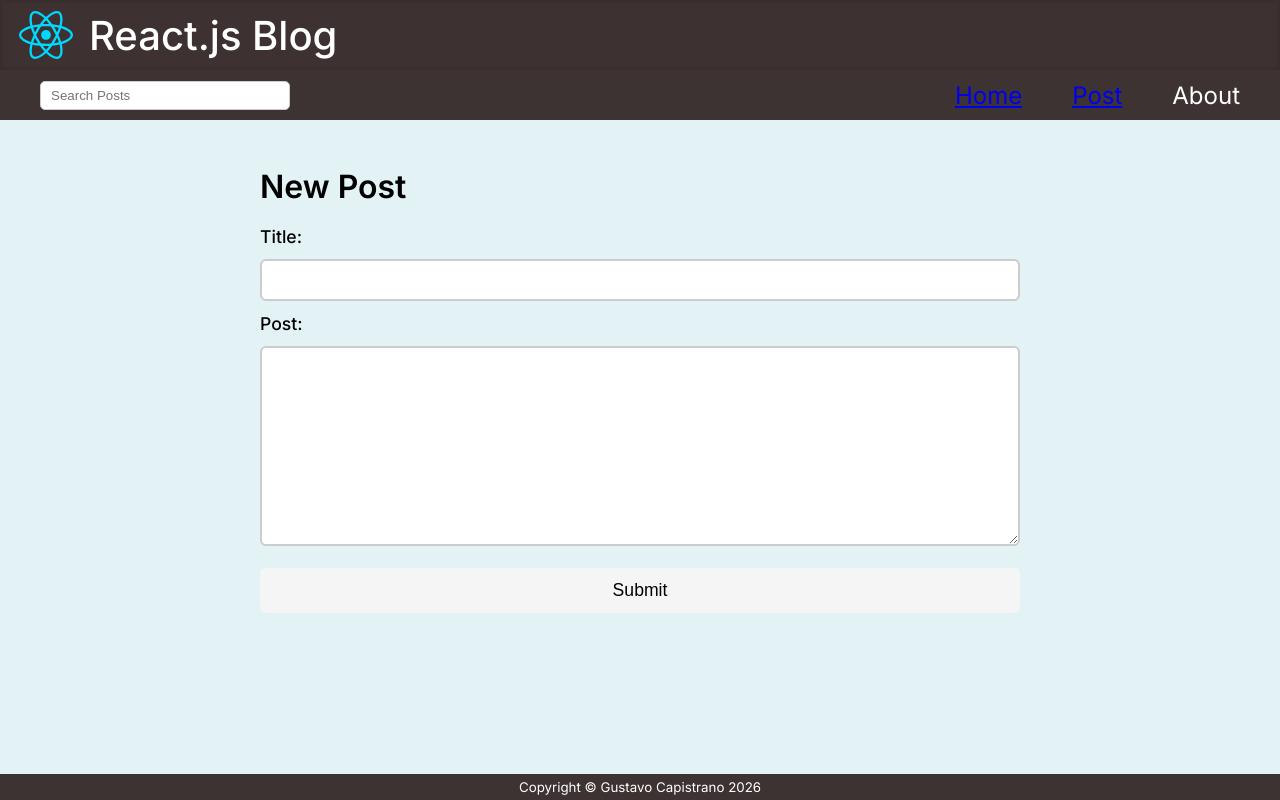
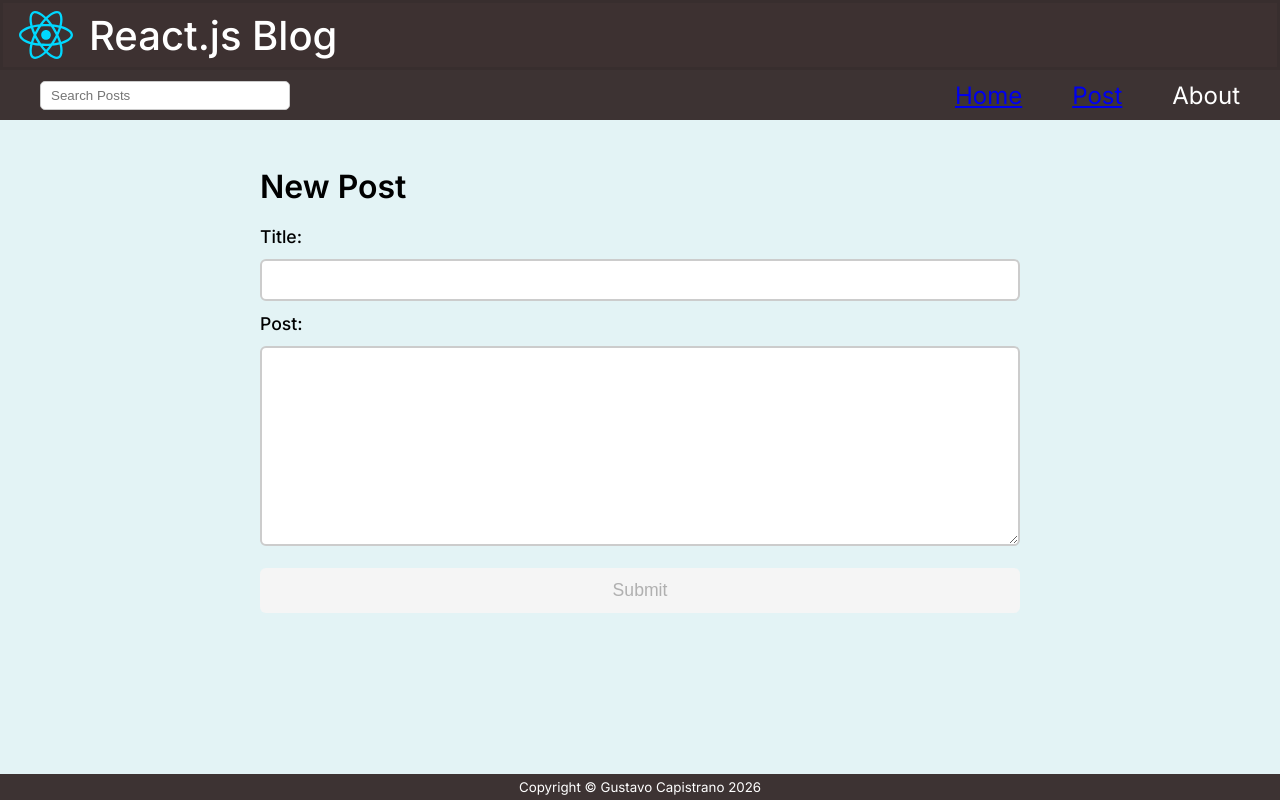
Before and after one commit to GustavoCapis/react-blog, a React (Vite) app: page /post in a window 1280 px wide. Built offline with nearby package versions, Linux system fonts and the light colour scheme; no server answers.

Commit message:
feat: add required validation to post form fields.

```diff
--- a/src/App.jsx
+++ b/src/App.jsx
@@ -42,6 +42,9 @@ function App() {
   //On form submit (POST request)
   async function handleSubmit(e) {
     e.preventDefault();
+    //validate post
+    if (!postTitle.trim() || !postBody.trim()) return;
+    //create data
     const id = crypto.randomUUID();
     const datetime = format(new Date(), "MMMM dd, yyyy pp");
     const newPost = {
--- a/src/EditPost.jsx
+++ b/src/EditPost.jsx
@@ -30,6 +30,7 @@ export default function EditPost(props) {
               id="title"
               value={props.editTitle}
               onChange={(e) => props.setEditTitle(e.target.value)}
+              required
             />
             <label htmlFor="body">Post:</label>
             <textarea
@@ -37,8 +38,14 @@ export default function EditPost(props) {
               onChange={(e) => props.setEditBody(e.target.value)}
               name="body"
               id="body"
+              required
             ></textarea>
-            <button type="submit">Submit</button>
+            <button
+              disabled={!props.editTitle.trim() || !props.editBody.trim()}
+              type="submit"
+            >
+              Submit
+            </button>
           </form>
         </>
       ) : (
--- a/src/Post.jsx
+++ b/src/Post.jsx
@@ -10,15 +10,22 @@ export default function Post(props) {
           id="title"
           value={props.postTitle}
           onChange={(e) => props.setPostTitle(e.target.value)}
+          required
         />
         <label htmlFor="body">Post:</label>
         <textarea
           value={props.postBody}
           onChange={(e) => props.setPostBody(e.target.value)}
+          required
           name="body"
           id="body"
         ></textarea>
-        <button type="submit">Submit</button>
+        <button
+          disabled={!props.postTitle.trim() || !props.postBody.trim()}
+          type="submit"
+        >
+          Submit
+        </button>
       </form>
     </section>
   );
```
